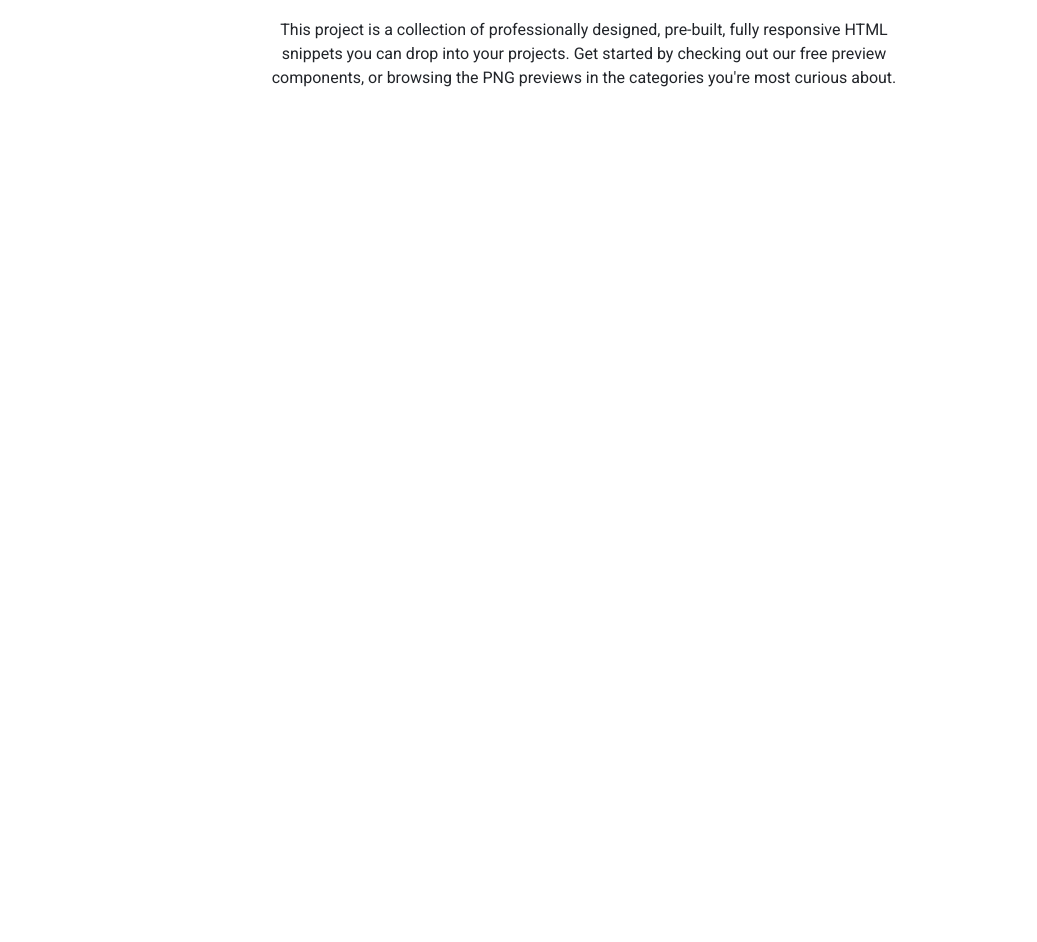
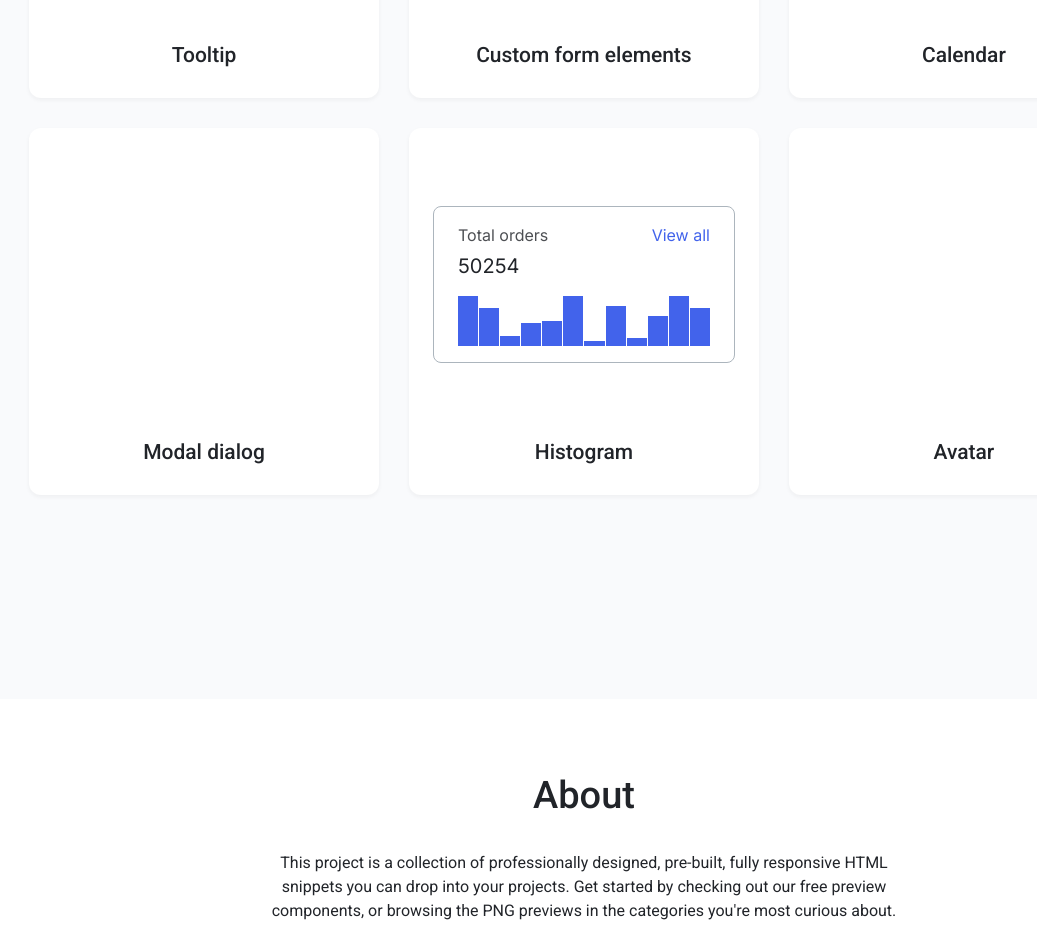
Before and after one commit to js-tasks-ru/htmlcss-20210513_dmitryselin, a website: page index.html in a window 1280 px wide. Shown: the part 574-1516 px from the top of the page, without its empty margins (56-1093 px from the left). Before the commit the page ends 800 px from the top, so only its background shows below. Drawn offline with nearby package versions, Linux system fonts and the light colour scheme.

Commit message:
(main page) - added cards

```diff
--- a/04-lection2/01-histogram/histogram.css
+++ b/04-lection2/01-histogram/histogram.css
@@ -3,6 +3,10 @@
   border-radius: 8px;
   padding: 16px 24px;
   font-family: 'Inter', sans-serif;
+  display: flex;
+  flex-direction: column;
+  justify-content: space-between;
+  min-height: 150px;
 }
 
 .histogram * {
@@ -50,10 +54,6 @@
 }
 
 .histogram__bottom {
-  margin-top: 39px;
-}
-
-.histogram__bottom {
   display: flex;
   align-items: flex-end;
 }
--- /dev/null
+++ b/components/card/card.css
@@ -0,0 +1,29 @@
+.card {
+  height: 367px;
+  border-radius: 12px;
+  box-shadow: 0 2px 4px rgba(33, 36, 41, 0.05);
+  background-color: var(--white);
+  display: flex;
+  flex-direction: column;
+}
+
+.card__content {
+  flex: 1;
+  padding: 24px;
+  display: flex;
+  flex-direction: column;
+  justify-content: center;
+}
+
+.card__histogram {
+  height: 157px;
+}
+
+.card__title {
+  text-align: center;
+  padding-bottom: 30px;
+  font-weight: 500;
+  font-size: 21px;
+  line-height: 25px;
+  color: var(--black);
+}
--- a/components/main/main.css
+++ b/components/main/main.css
@@ -0,0 +1,11 @@
+.main__cards-container {
+  display: flex;
+  flex-wrap: wrap;
+  margin: -15px;
+  padding: 68px 0 204px;
+}
+
+.main__card {
+  width: calc(33.33% - 30px);
+  margin: 15px;
+}
--- a/index.html
+++ b/index.html
@@ -8,7 +8,9 @@
     <link rel="stylesheet" href="./components/page/page.css" />
     <link rel="stylesheet" href="./components/header/header.css" />
     <link rel="stylesheet" href="./components/main/main.css" />
-    <link rel="stylesheet" href="components/footer/footer.css" />
+    <link rel="stylesheet" href="./components/card/card.css" />
+    <link rel="stylesheet" href="./components/footer/footer.css" />
+    <link rel="stylesheet" href="./04-lection2/01-histogram/histogram.css" />
   </head>
   <body>
     <div class="page">
@@ -17,7 +19,60 @@
           <h1 class="header__title">Reusable component library</h1>
         </div>
       </header>
-      <main class="main page__content"></main>
+      <main class="main page__content">
+        <div class="page__box">
+          <div class="main__cards-container">
+            <div class="card main__card">
+              <div class="card__content"></div>
+              <div class="card__title">Tooltip</div>
+            </div>
+            <div class="card main__card">
+              <div class="card__content"></div>
+              <div class="card__title">Custom form elements</div>
+            </div>
+            <div class="card main__card">
+              <div class="card__content"></div>
+              <div class="card__title">Calendar</div>
+            </div>
+            <div class="card main__card">
+              <div class="card__content"></div>
+              <div class="card__title">Modal dialog</div>
+            </div>
+            <div class="card main__card">
+              <div class="card__content">
+                <div class="histogram card__histogram">
+                  <div class="histogram__top">
+                    <div class="histogram__description">
+                      <span class="histogram__title">Total orders</span>
+                      <span class="histogram__number">50254</span>
+                    </div>
+                    <a href="#" class="histogram__link">View all</a>
+                  </div>
+                  <div class="histogram__bottom">
+                    <div class="histogram__bar" style="--value: 100"></div>
+                    <div class="histogram__bar" style="--value: 75"></div>
+                    <div class="histogram__bar" style="--value: 20"></div>
+                    <div class="histogram__bar" style="--value: 45"></div>
+                    <div class="histogram__bar" style="--value: 50"></div>
+                    <div class="histogram__bar" style="--value: 100"></div>
+                    <div class="histogram__bar" style="--value: 10"></div>
+                    <div class="histogram__bar" style="--value: 80"></div>
+                    <div class="histogram__bar" style="--value: 15"></div>
+                    <div class="histogram__bar" style="--value: 60"></div>
+                    <div class="histogram__bar" style="--value: 100"></div>
+                    <div class="histogram__bar" style="--value: 75"></div>
+                  </div>
+                </div>
+              </div>
+              <div class="card__title">Histogram</div>
+            </div>
+            <div class="card main__card">
+              <div class="card__content"></div>
+              <div class="card__title">Avatar</div>
+            </div>
+          </div>
+        </div>
+      </main>
       <footer class="footer">
         <div class="page__box">
           <h2 class="footer__title">About</h2>
```
